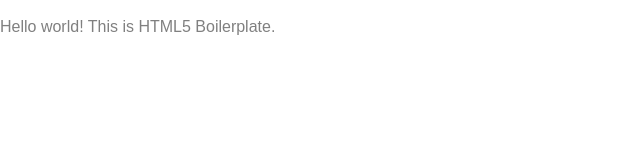
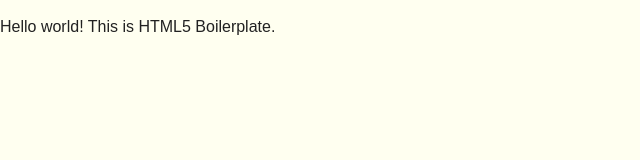
Before and after one commit to Chachi-inactive/Chachi-inactive.github.io, a plain HTML site: page index.html in a window 1280 px wide. Shown: the whole page, without its empty margins (0-640 px from the left). Drawn offline with nearby package versions, Linux system fonts and the light colour scheme.

Commit message:
changed background color

```diff
--- a/css/main.css
+++ b/css/main.css
@@ -98,7 +98,7 @@ textarea {
    ========================================================================== */
 
 body {
-    color:grey;
+    background-color:ivory;
 }
 
 
```
